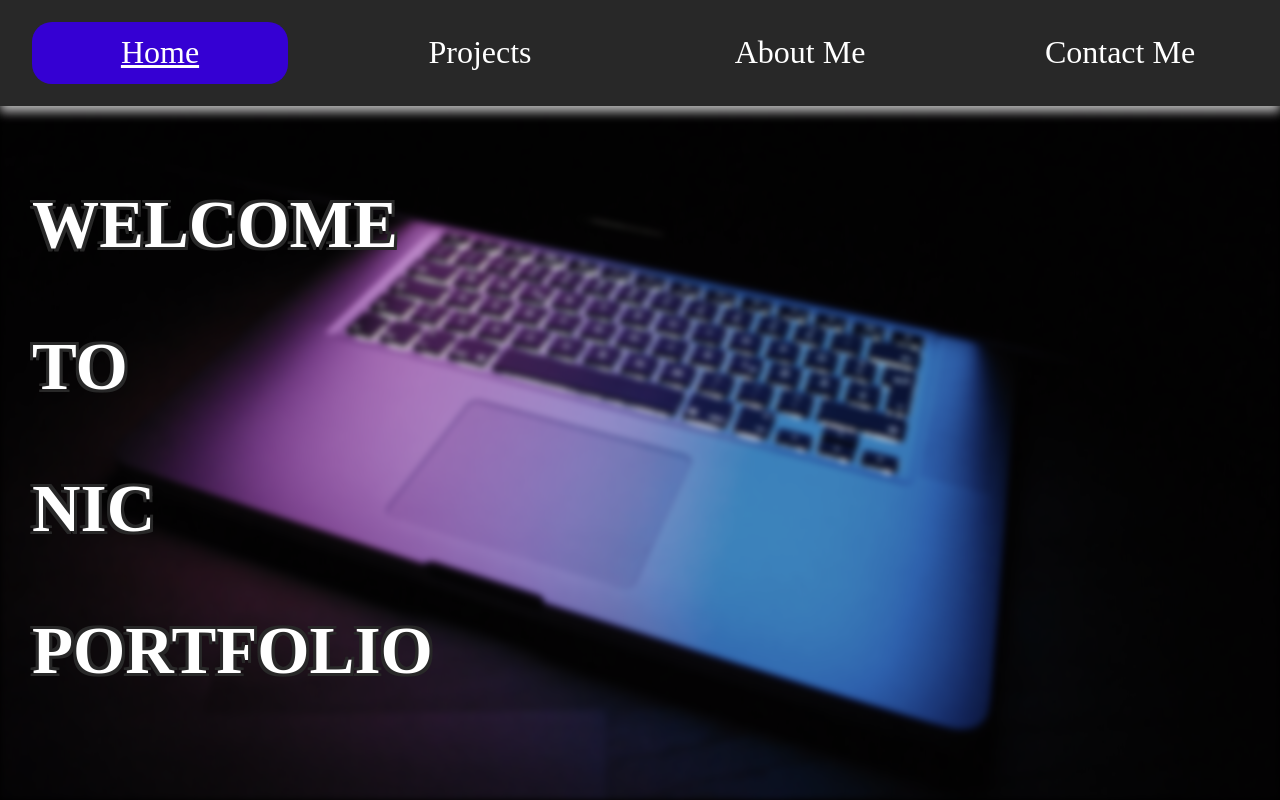
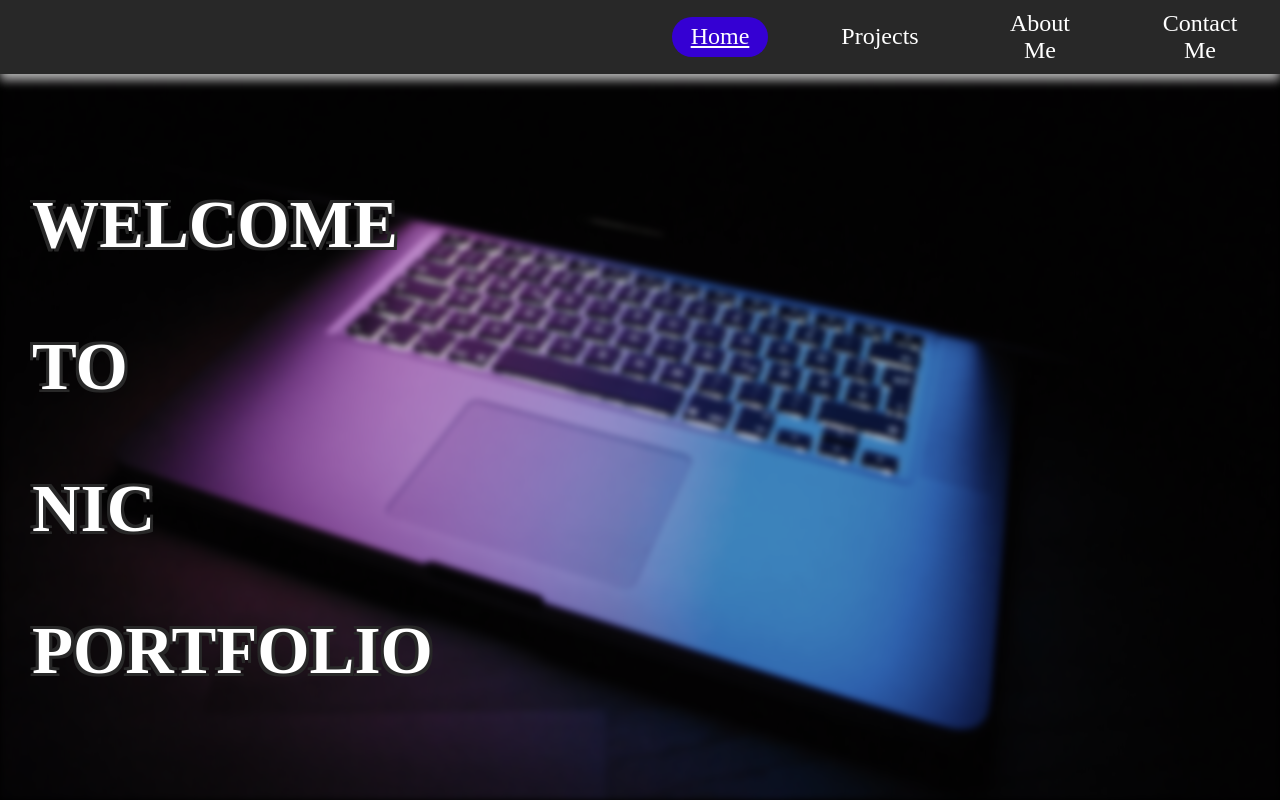
Before and after one commit to NicolasConaway/true-portfolio, a React (Create React App) app: page / in a window 1280 px wide. Shown: the top 800 px of the page. Built offline with nearby package versions, Linux system fonts and the light colour scheme; a web font is replaced by a local one.

Commit message:
Evaluation commit

```diff
--- a/src/Components/About/styles.css
+++ b/src/Components/About/styles.css
@@ -74,7 +74,7 @@
 
 @media (max-width: 750px) {
     .about {
-        padding: 12% 0 4% 0;
+        padding: 10% 0 4% 0;
     }
     .about__container {
         margin: 2% 0 0 0;
--- a/src/Components/Navbar/styles.css
+++ b/src/Components/Navbar/styles.css
@@ -100,17 +100,20 @@
     }
     .hideNavbar {
         right: 0;
-        height: 10%;
+        height: 6%;
         box-shadow: 0 6px 10px 0 rgba(255, 255, 255, 0.712);
         padding: 1% 0;
+        align-items: flex-end;
     }
     .hideNavbar ul {
         flex-direction: row;
         justify-content: space-around;
+        width: 50%;
     }
     .link {
         margin: 0;
         padding: 1% 0;
-        width: 20%;
+        width: 15%;
+        font-size: 1.5rem;
     }
 }
```
